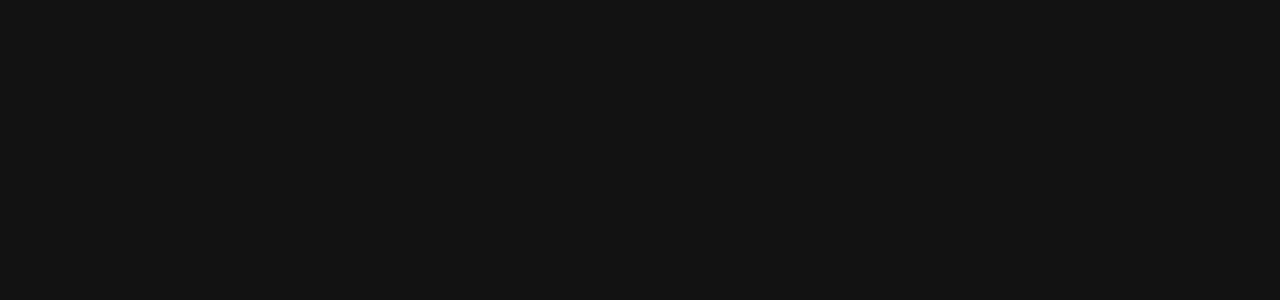
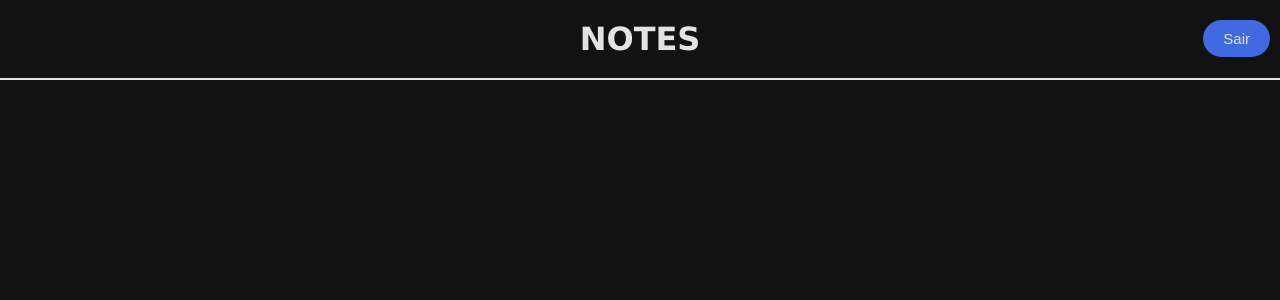
Before and after one commit to CaioFiszuk/blocoDeNotas, a React (Vite) app in the folder frontend/: page / in a window 1280 px wide. Shown: the top 300 px of the page. Built offline with nearby package versions, Linux system fonts and the light colour scheme; sample sign-in values are in the browser's storage.

Commit message:
Cria a funcionalidade para o login do usuário

```diff
--- a/frontend/src/components/App.jsx
+++ b/frontend/src/components/App.jsx
@@ -28,8 +28,47 @@ const navigate = useNavigate();
       });
   }
 
+    const handleLogin = ({ email, password }) => {
+    auth
+      .authorize(email, password)
+      .then((data) => {
+        if (data.token) {
+          token.setToken(data.token);
+          localStorage.setItem("isLoggedIn", "true");
+
+          auth.getUserInfo(data.token)
+          .then(() => {
+            setIsLoggedIn(true);
+            navigate("/");
+          });
+        }
+      })
+      .catch((error) => {
+        toast.error(error.message.slice(6));
+      });
+  }
+
+  const signOut = () => {
+    token.removeToken();
+    localStorage.removeItem("isLoggedIn");
+    setIsLoggedIn(false);
+    navigate("/signin");
+  }
+
   useEffect(()=>{
-
+    const jwt = token.getToken();
+    if (jwt) {
+      auth.getUserInfo(jwt)
+        .then(() => {
+          setIsLoggedIn(true);
+          localStorage.setItem("isLoggedIn", "true");
+        })
+        .catch(() => {
+          setIsLoggedIn(false);
+          token.removeToken();
+          localStorage.removeItem("isLoggedIn");
+        });
+    }
   }, []);
 
   return (
@@ -39,7 +78,7 @@ const navigate = useNavigate();
            path='/'
            element={
             <ProtectedRoute isLoggedIn={isLoggedIn}>
-               <Header/>
+               <Header handleSignOut={signOut}/>
                <Main/>
             </ProtectedRoute>
            }
@@ -58,7 +97,7 @@ const navigate = useNavigate();
            path='/signin'
            element={
             <>
-              <Login />
+              <Login handleLogin={handleLogin}/>
             </>
            }
          />
--- a/frontend/src/components/Header.jsx
+++ b/frontend/src/components/Header.jsx
@@ -1,11 +1,12 @@
 
-function Header() {
+function Header({handleSignOut}) {
 
-  return (
-    <header>
-
-    </header>
-  )
-}
+    return (
+      <header className="header">
+        <h1 className="header__title">NOTES</h1>
+        <button className="header__button" onClick={handleSignOut}>Sair</button>
+      </header>
+    )
+  }
 
 export default Header;
--- a/frontend/src/index.css
+++ b/frontend/src/index.css
@@ -1,2 +1,4 @@
 @import url('./styles/App.css');
 @import url('./styles/form.css');
+@import url('./styles/header.css');
+@import url('./styles/main.css');
--- /dev/null
+++ b/frontend/src/styles/header.css
@@ -0,0 +1,24 @@
+.header {
+    border-bottom: 2px solid #e3e3e3;
+    display: flex;
+    justify-content: center;
+    padding: 20px 0;
+    position: relative;
+    margin-bottom: 20px;
+}
+
+.header__button {
+    background-color: royalblue;
+    color: #e3e3e3;
+    border-radius: 50px;
+    border: none;
+    padding: 10px 20px;
+    cursor: pointer;
+    font-size: 15px;
+    position: absolute;
+    right: 10px;
+}
+
+.header__button:hover {
+    background-color: rgb(36, 60, 131);
+}
--- /dev/null
+++ b/frontend/src/styles/main.css
@@ -0,0 +1,41 @@
+.main__add-button {
+    background-color: cyan;
+    color: black;
+    border: none;
+    border-radius: 50px;
+    padding: 10px 20px;
+    font-size: 30px;
+    margin-left: 20px;
+    cursor: pointer;
+}
+
+.main__add-button:hover {
+    background-color: rgb(19, 179, 179);
+}
+
+.main__notes-section {
+    display: flex;
+    flex-wrap: wrap;
+    gap: 30px;
+    list-style: none;
+    margin: 30px 20px 0 20px;
+    padding-left: 50px;
+}
+
+.main__notes-section__element {
+   background-color: #565656;
+   width: 150px;
+   height: 150px;
+   display: flex;
+   justify-content: center;
+   align-items: center;
+   cursor: pointer;
+}
+
+.main__notes-section__element:hover {
+    background-color: #8a8989;
+}
+
+.main__notes-section__content {
+    text-align: center;
+}
```
